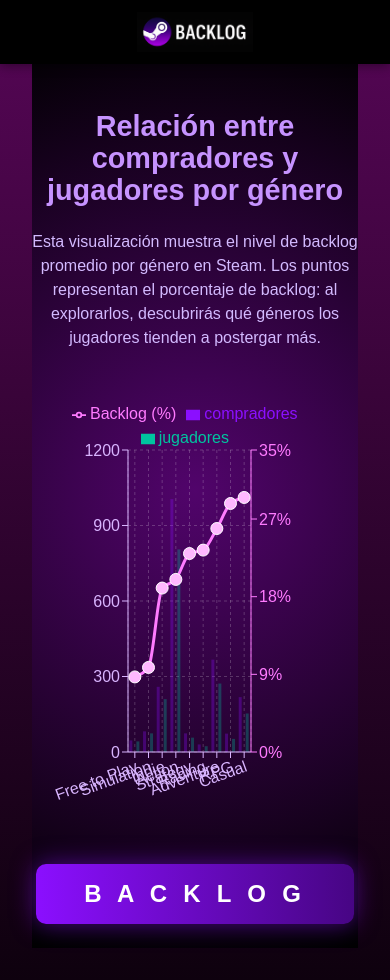
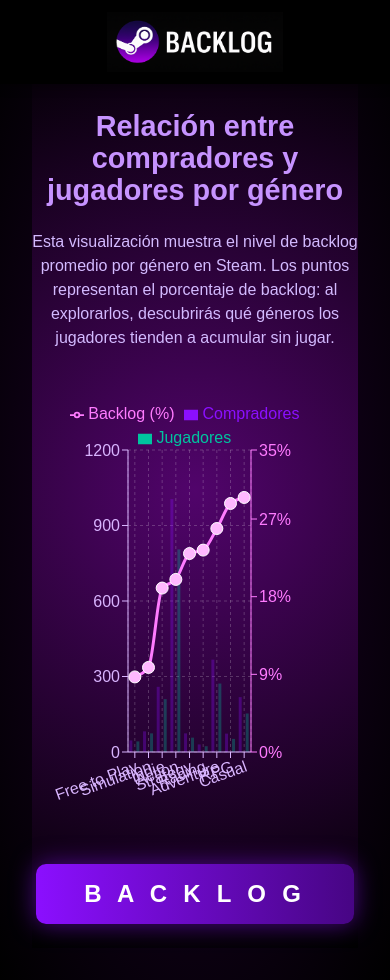
Before and after one commit to Khabra/infovis-steam, a React (Vite) app: page / in a window 390 px wide. Built offline with nearby package versions, Linux system fonts and the light colour scheme.

Commit message:
IT'S THE FINAL COUNTDOWN TIRITITIIIII....

```diff
--- a/src/Components/Navbar/Navbar.css
+++ b/src/Components/Navbar/Navbar.css
@@ -2,11 +2,11 @@
   position: fixed;
   top: 0; left: 0;
   width: 100%;
-  height: 60px;
+  height: 80px; /* un poco más alta para el nuevo tamaño */
   background: rgb(0, 0, 0);
   display: flex;
   align-items: center;
-  justify-content: space-between;
+  justify-content: center; /* 🔥 centra todo el contenido horizontalmente */
   padding: 0 20px;
   box-sizing: border-box;
   z-index: 1000;
@@ -14,34 +14,38 @@
   box-shadow: 0 2px 10px rgba(0, 0, 0, 0.4);
 }
 
-.navbar-left {
-  display: flex;
-  align-items: center;
-  gap: 16px;
+/* Si tienes botones u otros elementos, ocultémoslos o reubiquémoslos */
+.navbar-links {
+  position: absolute;
+  right: 20px; /* 🔹 los deja al extremo derecho si los quieres conservar */
+  top: 50%;
+  transform: translateY(-50%);
 }
 
+/* Centrado visual y animación suave del logo */
 .navbar-logo {
   display: flex;
   align-items: center;
+  justify-content: center;
   transition: transform 0.3s ease;
 }
 
 .navbar-logo:hover {
-  transform: scale(1.08);
+  transform: scale(1.12); /* un hover más vistoso */
 }
 
+/* 🔥 Logo más grande */
 .navbar-logo-img {
-  height: 70%;
-  max-height: 40px;
+  max-height: 70px; /* antes 40px */
   width: auto;
+  transition: filter 0.3s ease;
 }
 
-.navbar-links {
-  display: flex;
-  align-items: center;
-  gap: 20px;
+.navbar-logo-img:hover {
+  filter: drop-shadow(0 0 12px rgba(139, 15, 255, 0.9));
 }
 
+/* Botones mantienen el estilo */
 .navbar button {
   background: transparent;
   border: 1px solid #b46ff4;
@@ -56,66 +60,22 @@
   overflow: hidden;
 }
 
-.navbar button::before {
-  content: "";
-  position: absolute;
-  top: 0; left: -100%;
-  width: 100%; height: 100%;
-  background: linear-gradient(90deg, transparent, rgba(139, 15, 255, 0.4), transparent);
-  transition: left 0.5s ease;
-}
-
-.navbar button:hover::before {
-  left: 100%;
-}
-
-.navbar button:hover {
-  background: #8b0fff;
-  color: #fff;
-  box-shadow: 0 0 10px #8b0fff;
-  transform: scale(1.03);
-}
-
+/* Ajuste móvil */
 @media (max-width: 768px) {
   .navbar {
     flex-direction: column;
-    align-items: stretch;
+    justify-content: center;
     height: auto;
-    gap: 10px;
     padding: 12px 16px;
   }
 
-  .navbar-left,
-  .navbar-links {
-    flex-direction: column;
-    width: 100%;
-    gap: 16px;
-    display: flex;
+  .navbar-logo-img {
+    max-height: 60px;
   }
 
-  .navbar-logo-img {
-    height: 40px;
-  }
-
-  .navbar button {
-    width: 100%;
+  .navbar-links {
+    position: static;
+    transform: none;
+    margin-top: 8px;
   }
 }
-
-/* 🌌 Animación suave de la GenderCard al aparecer */
-.gender-card {
-  animation: cardPopIn 0.5s cubic-bezier(0.23, 1, 0.32, 1);
-}
-
-@keyframes cardPopIn {
-  from {
-    opacity: 0;
-    transform: scale(0.8) translateY(30px);
-    filter: blur(4px);
-  }
-  to {
-    opacity: 1;
-    transform: scale(1) translateY(0);
-    filter: blur(0);
-  }
-}
--- a/src/Pages/LandingPage/LandingPage.jsx
+++ b/src/Pages/LandingPage/LandingPage.jsx
@@ -27,15 +27,15 @@ import grafico29_5 from "/perc29_5.jpeg";
 import graficoGeneral from "/perc_gen.jpeg";
 
 const data = [
-  { genero: "Action", compradores: 1005, jugadores: 805, porcentajeBL: 20, graficoDona: grafico20, rank: -1 },
-  { genero: "Adventure", compradores: 367, jugadores: 272, porcentajeBL: 25.9, graficoDona: grafico25_9, rank: 1 },
-  { genero: "Casual", compradores: 218, jugadores: 153, porcentajeBL: 29.5, graficoDona: grafico29_5, rank: 2 },
-  { genero: "Free to Play", compradores: 46, jugadores: 42, porcentajeBL: 8.7, graficoDona: grafico8_7, rank: -2 },
-  { genero: "Indie", compradores: 259, jugadores: 210, porcentajeBL: 19, graficoDona: grafico19, rank: -1 },
-  { genero: "RPG", compradores: 73, jugadores: 52, porcentajeBL: 28.8, graficoDona: grafico28_8, rank: 1 },
-  { genero: "Racing", compradores: 30, jugadores: 23, porcentajeBL: 23.4, graficoDona: grafico23_4, rank: 1 },
-  { genero: "Simulation", compradores: 82, jugadores: 74, porcentajeBL: 9.8, graficoDona: grafico9_8, rank: -1 },
-  { genero: "Strategy", compradores: 74, jugadores: 57, porcentajeBL: 23, graficoDona: grafico23, rank: 1 },
+  { genero: "Action", Compradores: 1005, Jugadores: 805, porcentajeBL: 20, graficoDona: grafico20, rank: -1 },
+  { genero: "Adventure", Compradores: 367, Jugadores: 272, porcentajeBL: 25.9, graficoDona: grafico25_9, rank: 1 },
+  { genero: "Casual", Compradores: 218, Jugadores: 153, porcentajeBL: 29.5, graficoDona: grafico29_5, rank: 2 },
+  { genero: "Free to Play", Compradores: 46, Jugadores: 42, porcentajeBL: 8.7, graficoDona: grafico8_7, rank: -2 },
+  { genero: "Indie", Compradores: 259, Jugadores: 210, porcentajeBL: 19, graficoDona: grafico19, rank: -1 },
+  { genero: "RPG", Compradores: 73, Jugadores: 52, porcentajeBL: 28.8, graficoDona: grafico28_8, rank: 1 },
+  { genero: "Racing", Compradores: 30, Jugadores: 23, porcentajeBL: 23.4, graficoDona: grafico23_4, rank: 1 },
+  { genero: "Simulation", Compradores: 82, Jugadores: 74, porcentajeBL: 9.8, graficoDona: grafico9_8, rank: -1 },
+  { genero: "Strategy", Compradores: 74, Jugadores: 57, porcentajeBL: 23, graficoDona: grafico23, rank: 1 },
 ];
 
 // Ordenar de menor a mayor backlog
@@ -108,7 +108,7 @@ const LandingPage = () => {
       <p className="chart-description">
         Esta visualización muestra el nivel de backlog promedio por género en Steam.
         Los puntos representan el porcentaje de backlog: al explorarlos, descubrirás qué géneros
-        los jugadores tienden a postergar más.
+        los jugadores tienden a acumular sin jugar.
       </p>
 
       <ResponsiveContainer width="90%" height={450}>
@@ -163,8 +163,8 @@ const LandingPage = () => {
           <Legend verticalAlign="top" wrapperStyle={{ color: "#d8b4fe" }} />
 
           {/* Barras solo como contexto visual */}
-          <Bar dataKey="compradores" fill="#8b0fff" opacity={0.3} />
-          <Bar dataKey="jugadores" fill="#00c49f" opacity={0.3} />
+          <Bar dataKey="Compradores" fill="#8b0fff" opacity={0.3} />
+          <Bar dataKey="Jugadores" fill="#00c49f" opacity={0.3} />
         </BarChart>
       </ResponsiveContainer>
 
--- a/src/index.css
+++ b/src/index.css
@@ -28,7 +28,7 @@ body {
   place-items: center;
   min-width: 320px;
   min-height: 100vh;
-  background: linear-gradient(to bottom, rgb(86, 6, 86), rgb(14, 1, 14));
+  background: radial-gradient( rgb(31, 0, 46), rgb(0, 0, 0));
 }
 
 h1 {
```
